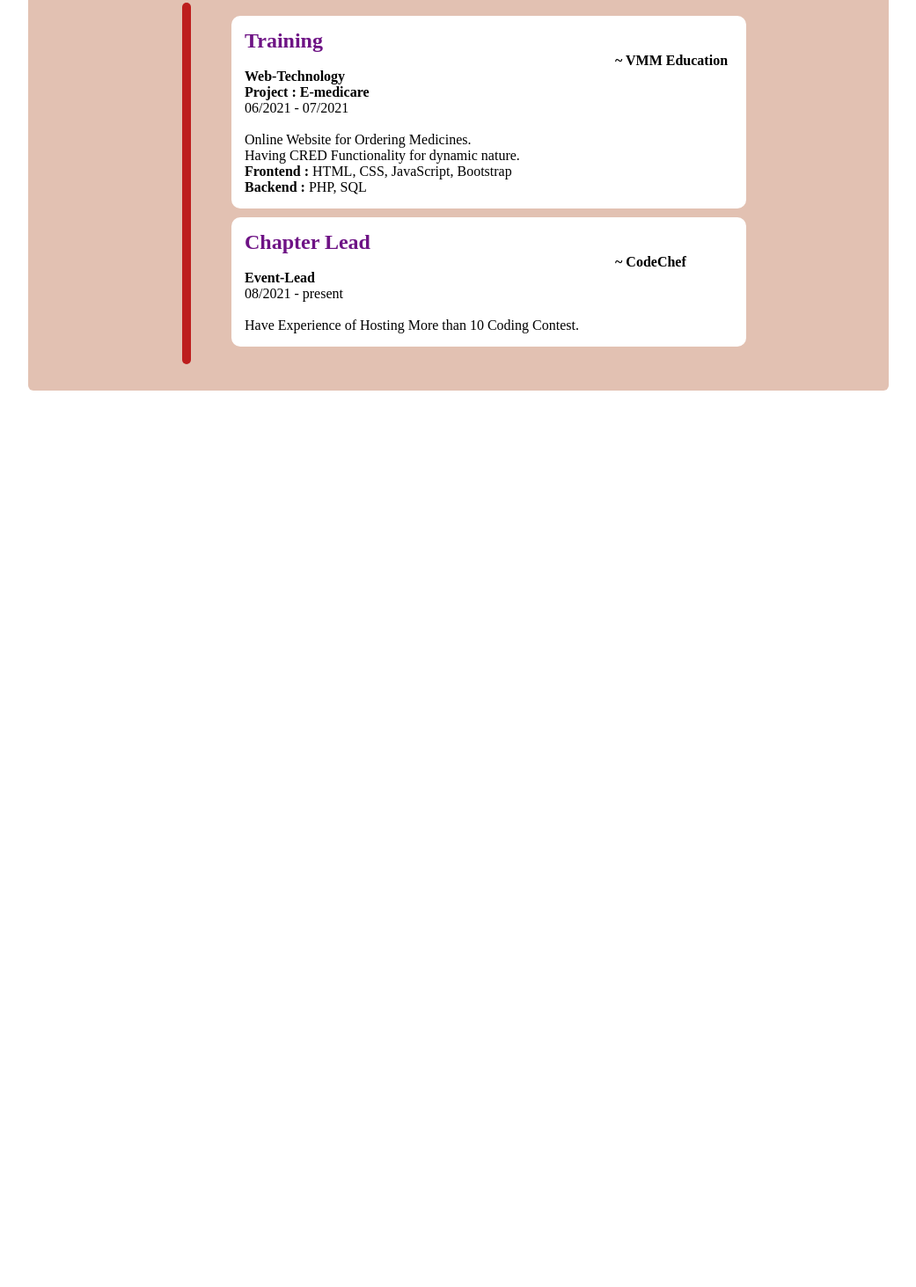
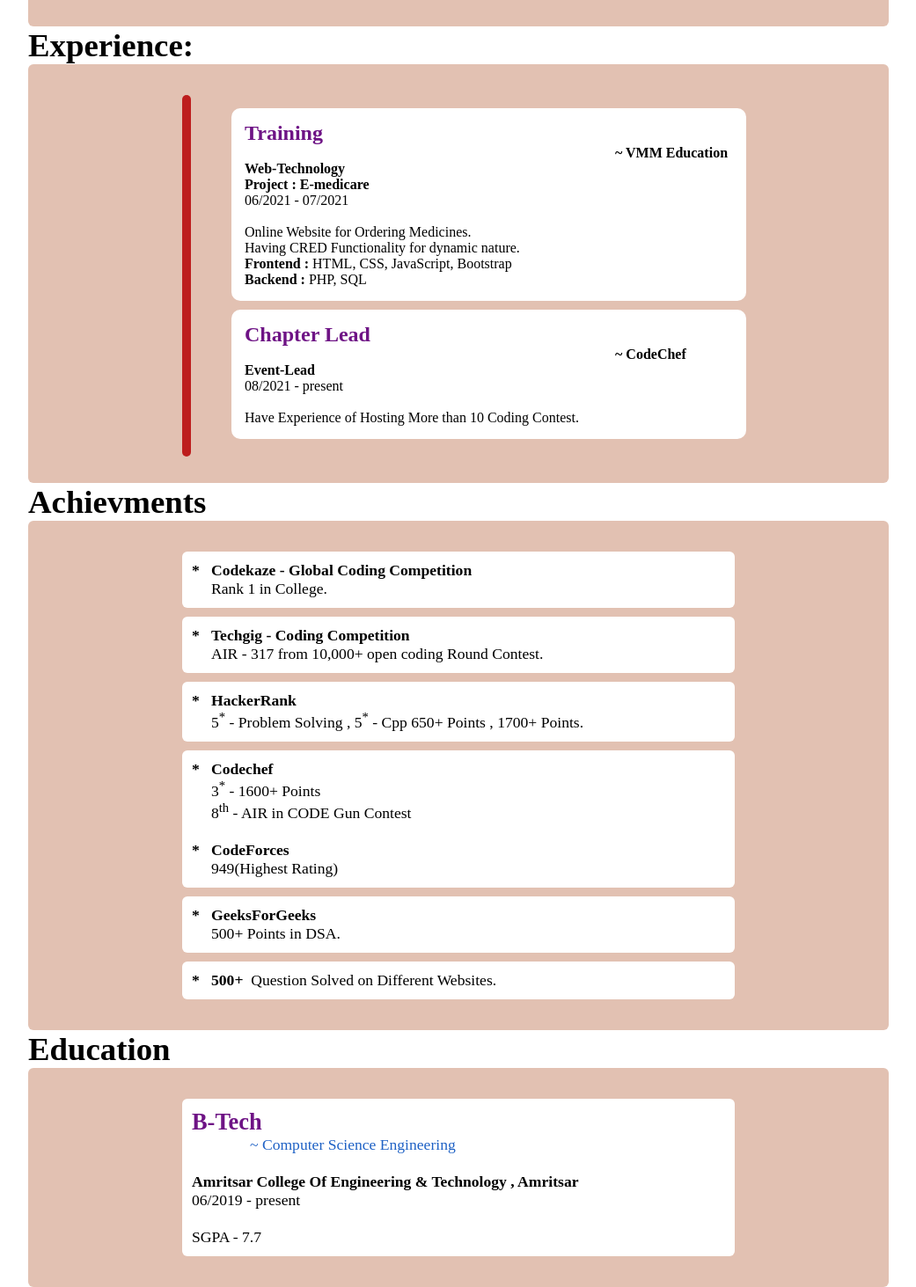
Before and after one commit to Ankit13ranjan/Ankit13ranjan.github.io, a plain HTML site: page index.html in a window 1280 px wide. Shown: the part 1238-2701 px from the top of the page at 88% size, without its empty margins (119-1160 px from the left). Before the commit the page ends 1682 px from the top, so only its background shows below. Drawn offline with Linux system fonts and the light colour scheme.

```diff
--- a/index.html
+++ b/index.html
@@ -97,6 +97,55 @@
 
             </div>
         </section>
+
+        <section id="achievments">
+            <h1 class="heading">Achievments</h1>
+            <div class="self">
+                <div class="text">
+                    <p><b>*</b> &nbsp; <b>Codekaze - Global Coding Competition</b></p>
+                    <p>&nbsp;&nbsp;&nbsp;&nbsp;&nbsp;Rank 1 in College.</p>
+                </div>
+                <div class="text">
+                    <p><b>*</b> &nbsp; <b>Techgig - Coding Competition</b></p>
+                    <p>&nbsp;&nbsp;&nbsp;&nbsp;&nbsp;AIR - 317 from 10,000+ open coding Round Contest.</p>
+                </div>
+                <div class="text">
+                    <p><b>*</b> &nbsp; <b>HackerRank</b></p>
+                    <p>&nbsp;&nbsp;&nbsp;&nbsp;&nbsp;5<sup>*</sup> - Problem Solving , 5<sup>*</sup> - Cpp 650+ Points , 1700+ Points.</p>
+                </div>
+                <div class="text">
+                    <p><b>*</b> &nbsp; <b>Codechef</b></p>
+                    <p>&nbsp;&nbsp;&nbsp;&nbsp;&nbsp;3<sup>*</sup> - 1600+ Points</p>
+                    <p>&nbsp;&nbsp;&nbsp;&nbsp;&nbsp;8<sup>th</sup> - AIR in CODE Gun Contest</p>
+                    <br>
+                    <p><b>*</b> &nbsp; <b>CodeForces</b></p>
+                    <p>&nbsp;&nbsp;&nbsp;&nbsp;&nbsp;949(Highest Rating)</p>
+                </div>
+                <div class="text">
+                    <p><b>*</b> &nbsp; <b>GeeksForGeeks</b></p>
+                    <p>&nbsp;&nbsp;&nbsp;&nbsp;&nbsp;500+ Points in DSA.</p>
+                </div>
+                <div class="text">
+                    <p><b>*</b> &nbsp; <b>500+</b>&nbsp; Question Solved on Different Websites.</p>
+                </div>
+            </div>
+        </section>
+
+        <section id="education">
+            <h1 class="heading">Education</h1>
+            <div class="self">
+                <div class="text">
+                    <h2 id="trainingcolor">B-Tech</h2>
+                    <p id="subtrainingcolor">&nbsp;&nbsp;&nbsp;&nbsp;&nbsp;&nbsp;&nbsp;&nbsp;&nbsp;&nbsp;&nbsp;&nbsp;&nbsp;&nbsp;&nbsp;~ Computer Science Engineering</p>
+
+                    <br>
+                    <p><b>Amritsar College Of Engineering & Technology , Amritsar</b></p>
+                    <p>06/2019 - present</p>
+                    <br>
+                    SGPA - 7.7
+                </div>
+            </div>
+        </section>
     </main>
     <footer>
 
--- a/style.css
+++ b/style.css
@@ -22,7 +22,8 @@ li{
 ul li a:hover{
     background-color: white;
     color: black;
-    border-radius: 11px;
+    border-radius: 8px;
+    padding: 6px;
 }
 
 /* bars */
@@ -77,7 +78,7 @@ ul li a:hover{
     margin: 10px 150px;
     border-radius: 6px;
     font-size: 1.1rem;
-    padding: 5px;
+    padding: 11px;
 }
 
 
@@ -128,6 +129,10 @@ h1{
     color: rgb(110, 19, 133);
 }
 
+#subtrainingcolor{
+    color: rgb(30, 97, 197);
+}
+
 #institute{
     margin-left: 421px;
 }
```
